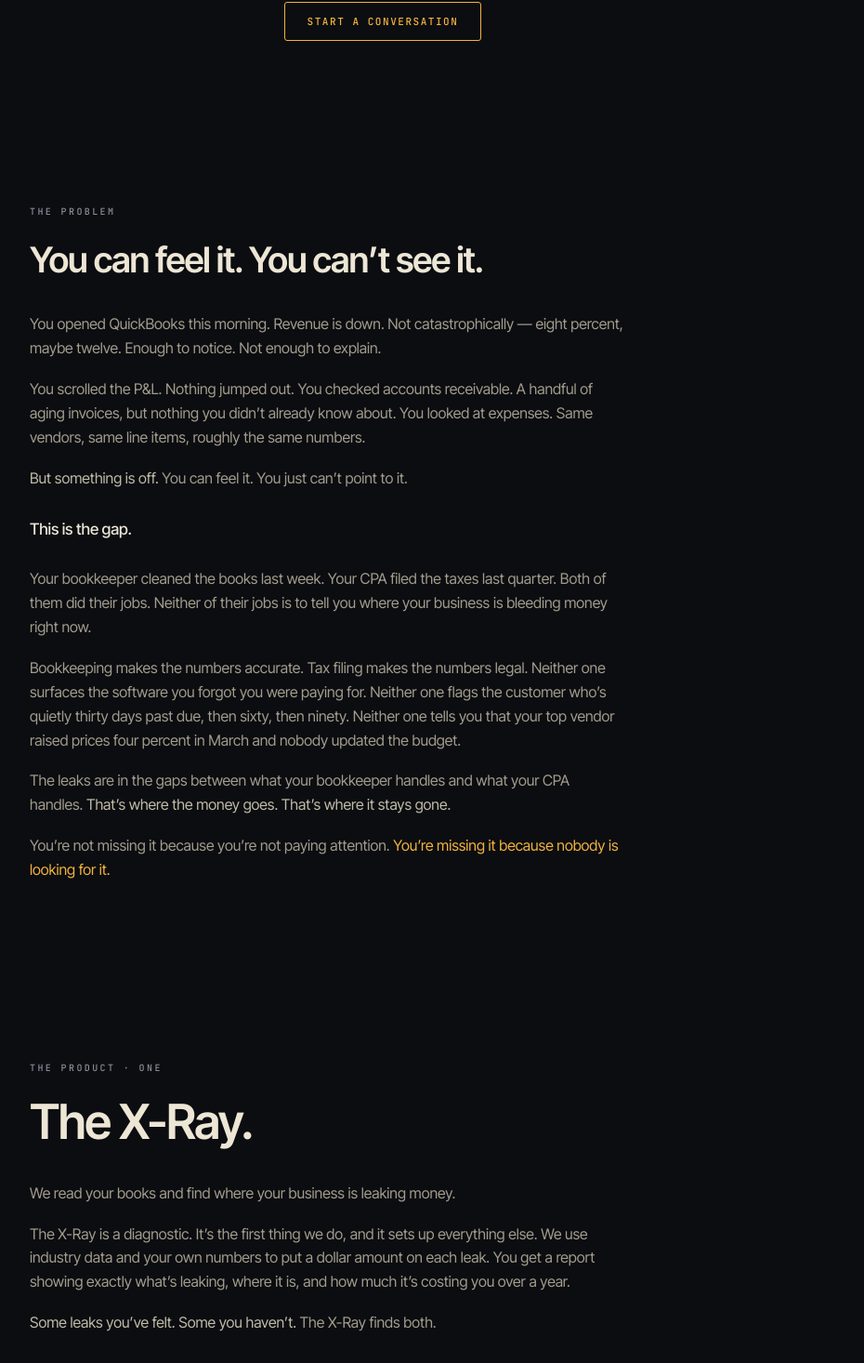
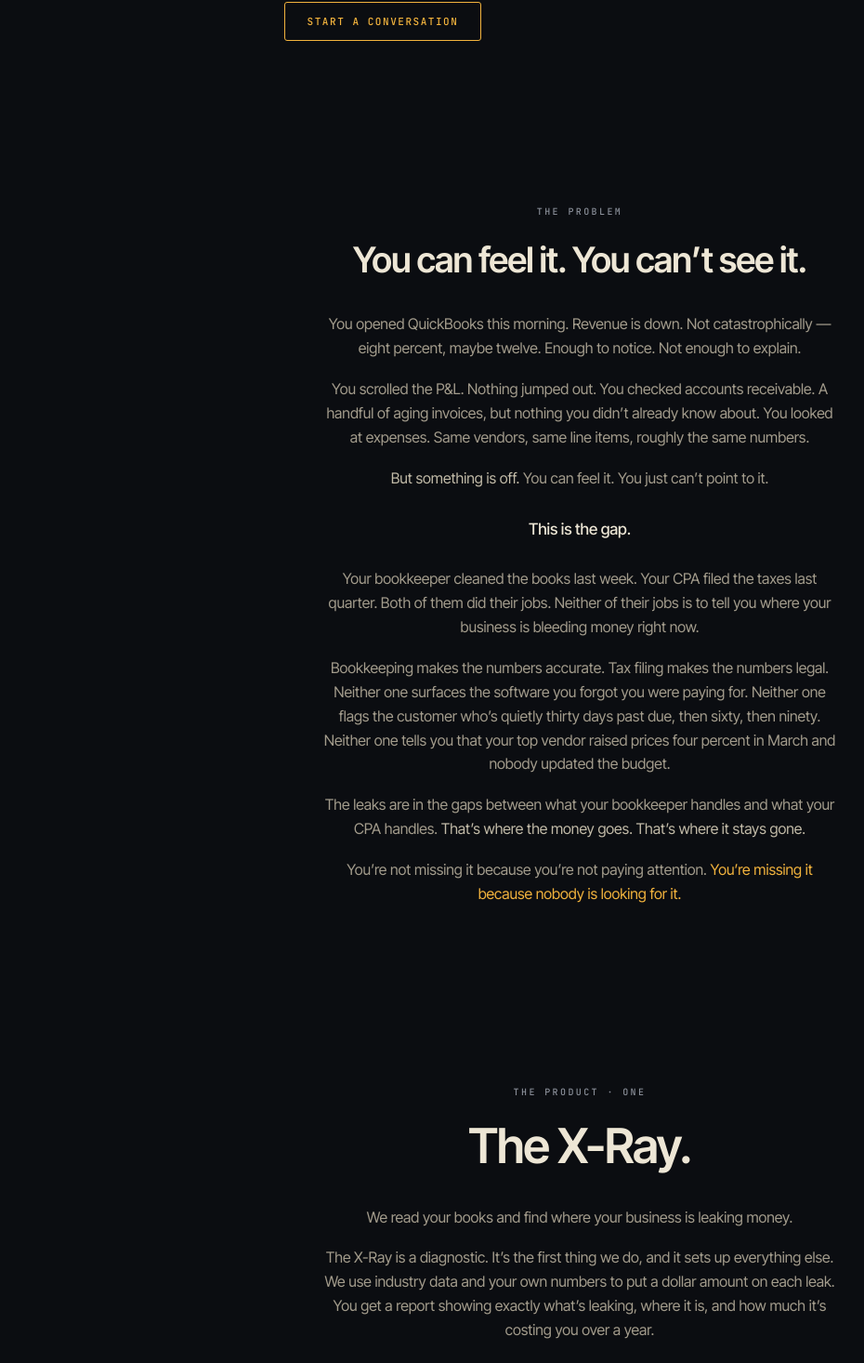
Before and after one commit to gamerascension103/Vizion.ai, a Next.js app: page / in a window 1280 px wide. Shown: the part 1162-2628 px from the top of the page at 93% size, without its empty margins (16-946 px from the left). Built offline with nearby package versions, Linux system fonts and the light colour scheme.

Commit message:
Brief 06: CommandDeck section + Pain/XRay centered composition

```diff
--- a/src/app/page.tsx
+++ b/src/app/page.tsx
@@ -2,6 +2,7 @@ import { Header } from '@/components/header'
 import { Hero } from '@/components/hero/Hero'
 import { Pain } from '@/components/pain'
 import { XRay } from '@/components/x-ray'
+import { CommandDeck } from '@/components/command-deck'
 
 export default function Home() {
   return (
@@ -10,6 +11,7 @@ export default function Home() {
       <Hero />
       <Pain />
       <XRay />
+      <CommandDeck />
     </>
   )
 }
--- /dev/null
+++ b/src/components/command-deck/CommandDeck.tsx
@@ -0,0 +1,84 @@
+import { Dashboard } from '@/components/hero/Dashboard'
+
+export function CommandDeck() {
+  return (
+    <section
+      className="bg-ground pt-24 px-12 pb-24 max-[720px]:pt-16 max-[720px]:px-7 max-[720px]:pb-16 flex flex-col items-center"
+    >
+      {/* Eyebrow + Header + Opening prose — 560px column */}
+      <div style={{ maxWidth: '560px', width: '100%', textAlign: 'center' }}>
+        <p style={eyebrowStyle}>THE PRODUCT · TWO</p>
+
+        <h2
+          className="text-[52px] max-[720px]:text-[36px]"
+          style={headerStyle}
+        >
+          The Command Deck.
+        </h2>
+
+        <p className="text-base max-[720px]:text-[15px]" style={{ ...paragraphStyle, marginBottom: 0 }}>
+          Your dashboard. Built from the ground up for your business. Designed around the screens you
+          check in the morning and the numbers that belong on the wall. Not a template with your logo on it.
+        </p>
+      </div>
+
+      {/* Dashboard — 880px breakout, first appearance on page post-Brief 05.5 */}
+      <div style={{ maxWidth: '880px', width: '100%', marginTop: '56px' }}>
+        <Dashboard />
+      </div>
+
+      {/* Closing prose + transition line — 560px column */}
+      <div style={{ maxWidth: '560px', width: '100%', textAlign: 'center', marginTop: '56px' }}>
+        <p className="text-base max-[720px]:text-[15px]" style={{ ...paragraphStyle, marginBottom: '40px' }}>
+          <span style={{ color: 'var(--color-ink-secondary-bright)' }}>You log in.</span>{' '}You see how
+          things are going. No spreadsheets. No digging.
+        </p>
+
+        <p
+          className="text-[11px] max-[720px]:text-[10px]"
+          style={transitionLineStyle}
+        >
+          Watching the deck for what needs your attention &mdash; that&rsquo;s Watchdog&rsquo;s job.
+        </p>
+      </div>
+    </section>
+  )
+}
+
+const eyebrowStyle = {
+  fontFamily: 'var(--font-jetbrains-mono)',
+  fontSize: '10px',
+  letterSpacing: '0.24em',
+  color: 'var(--color-ink-tertiary)',
+  textTransform: 'uppercase',
+  fontWeight: 500,
+  margin: '0 0 24px',
+} as const
+
+const headerStyle = {
+  fontFamily: 'var(--font-inter-tight)',
+  fontWeight: 600,
+  letterSpacing: '-0.03em',
+  lineHeight: 1.05,
+  color: 'var(--color-ink-primary)',
+  margin: '0 0 36px',
+} as const
+
+const paragraphStyle = {
+  fontFamily: 'var(--font-inter-tight)',
+  fontWeight: 400,
+  lineHeight: 1.62,
+  color: 'var(--color-ink-secondary)',
+  margin: '0 0 18px',
+  letterSpacing: '-0.003em',
+} as const
+
+const transitionLineStyle = {
+  fontFamily: 'var(--font-jetbrains-mono)',
+  letterSpacing: '0.18em',
+  color: 'var(--color-ink-tertiary)',
+  textTransform: 'uppercase',
+  fontWeight: 500,
+  lineHeight: 1.5,
+  margin: 0,
+} as const
--- /dev/null
+++ b/src/components/command-deck/index.ts
@@ -0,0 +1 @@
+export { CommandDeck } from './CommandDeck'
--- a/src/components/hero/Dashboard/index.tsx
+++ b/src/components/hero/Dashboard/index.tsx
@@ -6,7 +6,7 @@ import { AgentStrip } from './AgentStrip'
 export function Dashboard() {
   return (
     <div
-      className="mt-8 rounded-[4px] overflow-hidden bg-surface-1"
+      className="rounded-[4px] overflow-hidden bg-surface-1"
       style={{
         border: '0.5px solid var(--color-rule-primary)',
         animation: 'vh-rise 0.6s cubic-bezier(0.16,1,0.3,1) 1.15s both',
--- a/src/components/pain/Pain.tsx
+++ b/src/components/pain/Pain.tsx
@@ -1,9 +1,9 @@
 export function Pain() {
   return (
     <section
-      className="bg-ground text-ink-primary pt-[80px] px-12 pb-24 max-[720px]:pt-14 max-[720px]:px-7 max-[720px]:pb-[72px]"
+      className="bg-ground text-ink-primary pt-[80px] px-12 pb-24 max-[720px]:pt-14 max-[720px]:px-7 max-[720px]:pb-[72px] flex flex-col items-center"
     >
-      <div style={{ maxWidth: '760px' }}>
+      <div style={{ maxWidth: '760px', width: '100%' }}>
         {/* Eyebrow */}
         <p
           style={{
@@ -14,6 +14,7 @@ export function Pain() {
             textTransform: 'uppercase',
             fontWeight: 500,
             margin: '0 0 24px',
+            textAlign: 'center',
           }}
         >
           The problem
@@ -29,13 +30,14 @@ export function Pain() {
             lineHeight: 1.08,
             color: 'var(--color-ink-primary)',
             margin: '0 0 36px',
+            textAlign: 'center',
           }}
         >
           You can feel it. You can&rsquo;t see it.
         </h2>
 
         {/* Body block */}
-        <div style={{ maxWidth: '640px' }}>
+        <div style={{ maxWidth: '560px', marginLeft: 'auto', marginRight: 'auto' }}>
           <p className="text-base max-[720px]:text-[15px]" style={paragraphStyle}>
             You opened QuickBooks this morning. Revenue is down. Not catastrophically &mdash; eight percent, maybe twelve. Enough to notice. Not enough to explain.
           </p>
@@ -80,6 +82,7 @@ const paragraphStyle = {
   color: 'var(--color-ink-secondary)',
   margin: '0 0 18px',
   letterSpacing: '-0.003em',
+  textAlign: 'center',
 } as const
 
 const hingeStyle = {
@@ -90,4 +93,5 @@ const hingeStyle = {
   color: 'var(--color-ink-primary)',
   margin: '28px 0 28px',
   letterSpacing: '-0.01em',
+  textAlign: 'center',
 } as const
--- a/src/components/x-ray/XRay.tsx
+++ b/src/components/x-ray/XRay.tsx
@@ -4,8 +4,8 @@ import { XRayGuarantee } from '@/components/shared/XRayGuarantee'
 
 export function XRay() {
   return (
-    <section className="bg-ground pt-24 px-12 pb-24 max-[720px]:pt-16 max-[720px]:px-5 max-[720px]:pb-16">
-      <div style={{ maxWidth: '760px' }}>
+    <section className="bg-ground pt-24 px-12 pb-24 max-[720px]:pt-16 max-[720px]:px-5 max-[720px]:pb-16 flex flex-col items-center">
+      <div style={{ maxWidth: '760px', width: '100%' }}>
         {/* Eyebrow */}
         <p style={eyebrowStyle}>THE PRODUCT · ONE</p>
 
@@ -18,7 +18,7 @@ export function XRay() {
         </h2>
 
         {/* Opening prose */}
-        <div style={{ maxWidth: '640px' }}>
+        <div style={{ maxWidth: '560px', marginLeft: 'auto', marginRight: 'auto' }}>
           <p className="text-base max-[720px]:text-[15px]" style={paragraphStyle}>
             We read your books and find where your business is leaking money.
           </p>
@@ -38,7 +38,7 @@ export function XRay() {
         <div style={{ height: '48px' }} />
 
         {/* How it works prose */}
-        <div style={{ maxWidth: '640px' }}>
+        <div style={{ maxWidth: '560px', marginLeft: 'auto', marginRight: 'auto' }}>
           <p className="text-base max-[720px]:text-[15px]" style={paragraphStyle}>
             We start with 95 risk variables that cover the ways businesses lose money. PCORD sorts them into five areas. Then we use industry-specific data and your own books to find the variables that matter most for your business &mdash; the leaks that cost the most, the ones most likely hitting you, and the ones you should fix first.
           </p>
@@ -55,7 +55,7 @@ export function XRay() {
         <div style={{ height: '36px' }} />
 
         {/* Closing prose */}
-        <div style={{ maxWidth: '640px' }}>
+        <div style={{ maxWidth: '560px', marginLeft: 'auto', marginRight: 'auto' }}>
           <p className="text-base max-[720px]:text-[15px]" style={paragraphStyle}>
             We evaluate your business. We assess your risks. You get a written report with our findings, our confidence levels, the dollar math behind each one, and our recommended order of operations.
           </p>
@@ -100,6 +100,7 @@ const eyebrowStyle = {
   textTransform: 'uppercase',
   fontWeight: 500,
   margin: '0 0 24px',
+  textAlign: 'center',
 } as const
 
 const headerStyle = {
@@ -109,6 +110,7 @@ const headerStyle = {
   lineHeight: 1.05,
   color: 'var(--color-ink-primary)',
   margin: '0 0 36px',
+  textAlign: 'center',
 } as const
 
 const paragraphStyle = {
@@ -118,4 +120,5 @@ const paragraphStyle = {
   color: 'var(--color-ink-secondary)',
   margin: '0 0 18px',
   letterSpacing: '-0.003em',
+  textAlign: 'center',
 } as const
```
Also changed, not shown: 2 other files (tests, documents, lock files or other folders).
